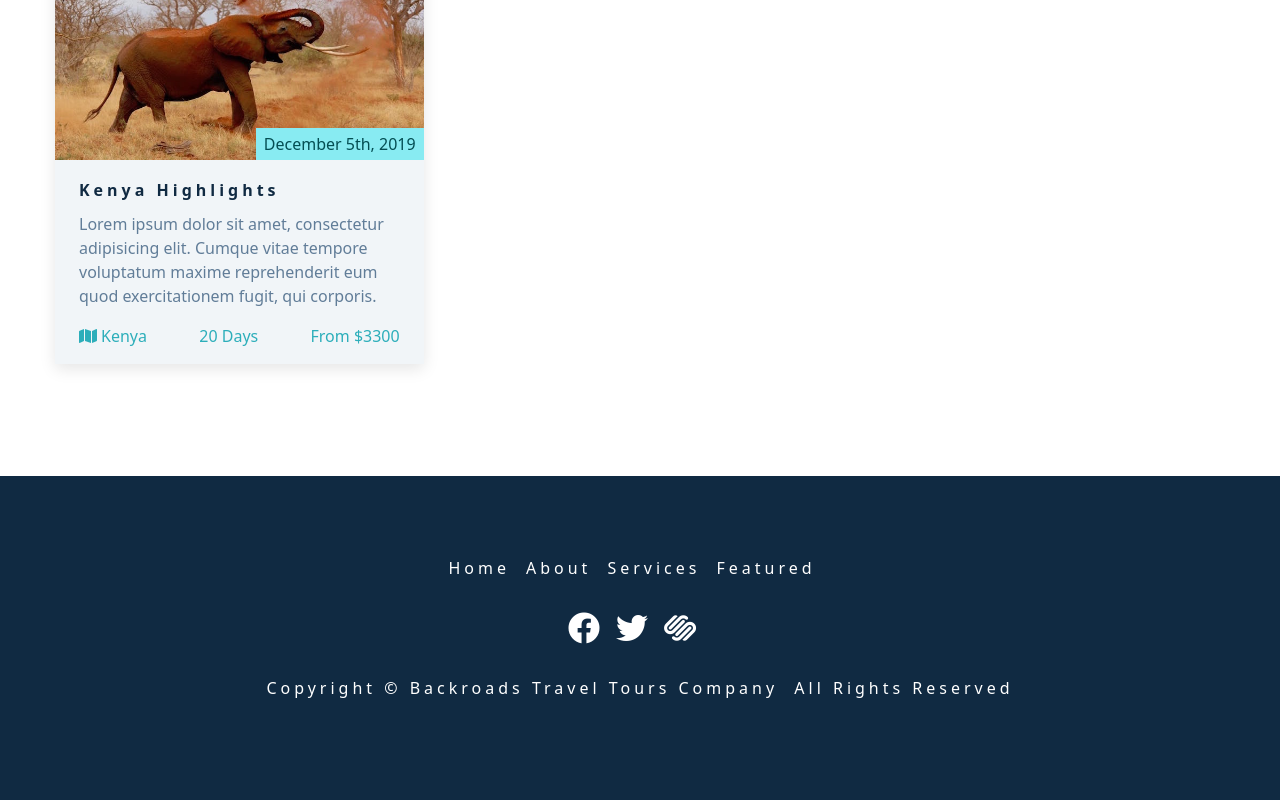
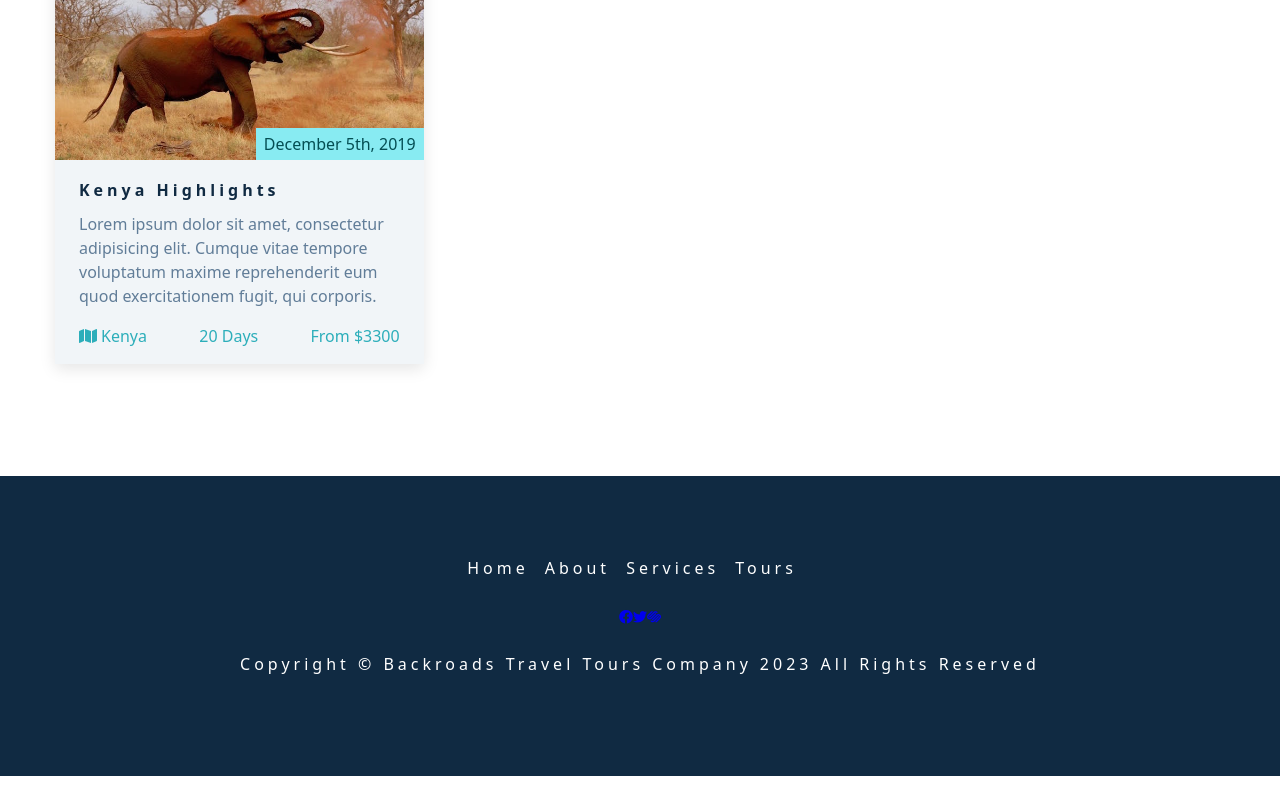
Before and after one commit to jsBear92/backroads-app-clone, a JavaScript app: page / in a window 1280 px wide. Shown: the part 2643-3443 px from the top of the page. Built offline with nearby package versions, Linux system fonts and the light colour scheme; the HTML template or start-up script is replaced by a standard one.

Commit message:
added footer elements

```diff
--- a/src/components/Footer.js
+++ b/src/components/Footer.js
@@ -1,41 +1,39 @@
+import { pageLinks, socialLinks } from "../data";
+
 function Footer() {
     return(
         <>
             <footer className="section footer">
                 <ul className="footer-links">
-                    <li>
-                        <a href="#home" className="footer-link">home</a>
-                    </li>
-                    <li>
-                        <a href="#about" className="footer-link">about</a>
-                    </li>
-                    <li>
-                        <a href="#services" className="footer-link">services</a>
-                    </li>
-                    <li>
-                        <a href="#featured" className="footer-link">featured</a>
-                    </li>
+                    {pageLinks.map((link) => {
+                        const { id, href, text } = link;
+                        return (
+                            <li id={id}>
+                                <a href={href} className="footer-link">{text}</a>
+                            </li>
+                        );
+                    })}
                 </ul>
                 <ul className="footer-icons">
-                    <li>
-                        <a href="https://www.twitter.com" target="_blank" className="footer-icon">
-                            <i className="fab fa-facebook"></i>
-                        </a>
-                    </li>
-                    <li>
-                        <a href="https://www.twitter.com" target="_blank" className="footer-icon">
-                            <i className="fab fa-twitter"></i>
-                        </a>
-                    </li>
-                    <li>
-                        <a href="https://www.twitter.com" target="_blank" className="footer-icon">
-                            <i className="fab fa-squarespace"></i>
-                        </a>
-                    </li>
+                        {socialLinks.map((link) => {
+                            const { id, href, icon } = link;
+                            return (
+                                <li key={id}>
+                                    <a
+                                        href={href}
+                                        target="_blank"
+                                        rel="noreferrer"
+                                        className="nav-icon"
+                                    >
+                                        <i className={icon}></i>
+                                    </a>
+                                </li>
+                            );
+                        })}
                 </ul>
                 <p className="copyright">
-                copyright &copy; Backroads travel tours company
-                <span id="date"></span> all rights reserved
+                    copyright &copy; Backroads travel tours company
+                    <span id="date">{new Date().getFullYear()}</span> all rights reserved
                 </p>
             </footer>
         </>
```
